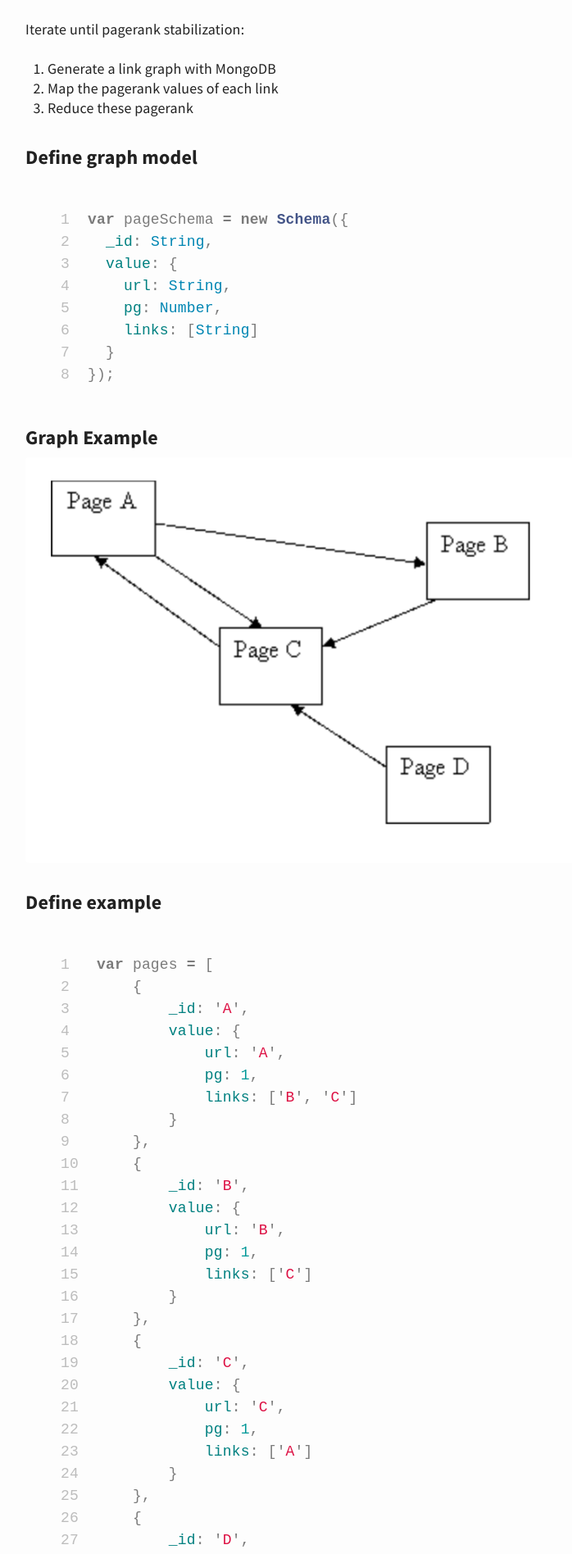
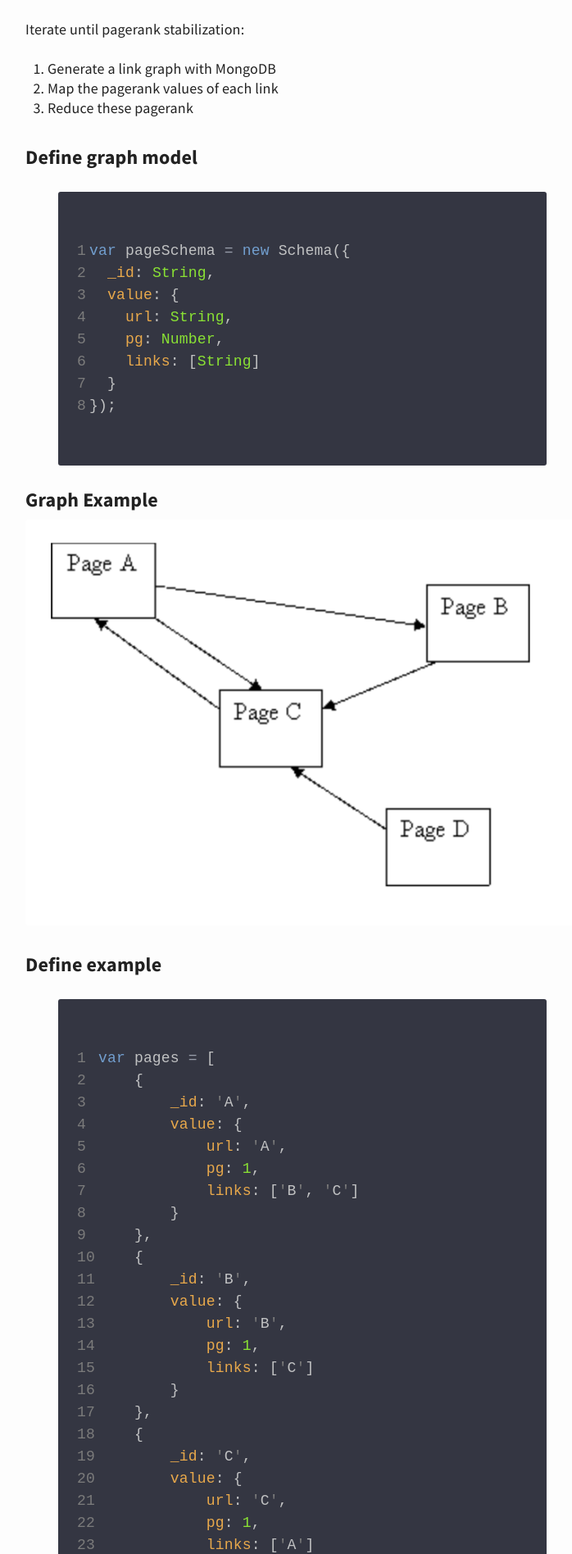
Before and after one commit to exced/exced.github.io.old, a Jekyll site: the page built from _posts/2016-12-20-pagerank-mapreduce.md, in a window 1280 px wide. Shown: the part 551-2447 px from the top of the page at 82% size, without its empty margins (271-969 px from the left). Built offline with Jekyll 4.4.1, drawn with Linux system fonts in a browser that asks for light colours; nearby versions of some CDN libraries; some of the changed text lies outside the part shown.

Commit message:
syntax scss

```diff
--- a/_config.yml
+++ b/_config.yml
@@ -14,6 +14,7 @@ author:
 # Build settings
 baseurl: # Change this to your relative path (ex: /blog/), or leave just a /
 markdown: kramdown
+highlighter: rouge
 source: .
 destination: ./_site
 permalink: /:title
--- a/_layouts/page.html
+++ b/_layouts/page.html
@@ -2,7 +2,5 @@
 layout: default
 ---
 <article id="page">
-
   {{ content }}
-
 </article>
--- a/_layouts/post.html
+++ b/_layouts/post.html
@@ -5,8 +5,6 @@ layout: default
 	<h2>{{ page.title }}</h2>
 	<time datetime="{{ page.date | date_to_xmlschema }}" class="by-line">{{ page.date | date_to_string }}</time>
 	<div class="content">
-
 		{{ content }}
-
 	</div>
 </article>
--- a/_sass/syntax.scss
+++ b/_sass/syntax.scss
@@ -1,66 +1,37 @@
 /*
- * A Github stylesheet to highlight code snippet
- * https://github.com/mojombo/tpw/blob/master/css/syntax.css
- */
+  Darkly Pygments Theme
+  (c) 2014 Sourcey
+  http://sourcey.com
+*/
 
-// .highlight  { background-color: #FFF; }
-.lineno { color: darken($background-color, 25%); margin-right: 1em; }
-.highlight .c { color: #999988; font-style: italic } /* Comment */
-.highlight .err { color: #a61717; background-color: #e3d2d2 } /* Error */
-.highlight .k { font-weight: bold } /* Keyword */
-.highlight .o { font-weight: bold } /* Operator */
-.highlight .cm { color: #999988; font-style: italic } /* Comment.Multiline */
-.highlight .cp { color: #999999; font-weight: bold } /* Comment.Preproc */
-.highlight .c1 { color: #999988; font-style: italic } /* Comment.Single */
-.highlight .cs { color: #999999; font-weight: bold; font-style: italic } /* Comment.Special */
-.highlight .gd { color: #000000; background-color: #ffdddd } /* Generic.Deleted */
-.highlight .gd .x { color: #000000; background-color: #ffaaaa } /* Generic.Deleted.Specific */
-.highlight .ge { font-style: italic } /* Generic.Emph */
-.highlight .gr { color: #aa0000 } /* Generic.Error */
-.highlight .gh { color: #999999 } /* Generic.Heading */
-.highlight .gi { color: #000000; background-color: #ddffdd } /* Generic.Inserted */
-.highlight .gi .x { color: #000000; background-color: #aaffaa } /* Generic.Inserted.Specific */
-.highlight .go { color: #888888 } /* Generic.Output */
-.highlight .gp { color: #555555 } /* Generic.Prompt */
-.highlight .gs { font-weight: bold } /* Generic.Strong */
-.highlight .gu { color: #aaaaaa } /* Generic.Subheading */
-.highlight .gt { color: #aa0000 } /* Generic.Traceback */
-.highlight .kc { font-weight: bold } /* Keyword.Constant */
-.highlight .kd { font-weight: bold } /* Keyword.Declaration */
-.highlight .kp { font-weight: bold } /* Keyword.Pseudo */
-.highlight .kr { font-weight: bold } /* Keyword.Reserved */
-.highlight .kt { color: #445588; font-weight: bold } /* Keyword.Type */
-.highlight .m { color: #009999 } /* Literal.Number */
-.highlight .s { color: #d14 } /* Literal.String */
-.highlight .na { color: #008080 } /* Name.Attribute */
-.highlight .nb { color: #0086B3 } /* Name.Builtin */
-.highlight .nc { color: #445588; font-weight: bold } /* Name.Class */
-.highlight .no { color: #008080 } /* Name.Constant */
-.highlight .ni { color: #800080 } /* Name.Entity */
-.highlight .ne { color: #990000; font-weight: bold } /* Name.Exception */
-.highlight .nf { color: #990000; font-weight: bold } /* Name.Function */
-.highlight .nn { color: #555555 } /* Name.Namespace */
-.highlight .nt { color: #000080 } /* Name.Tag */
-.highlight .nv { color: #008080 } /* Name.Variable */
-.highlight .ow { font-weight: bold } /* Operator.Word */
-.highlight .w { color: #bbbbbb } /* Text.Whitespace */
-.highlight .mf { color: #009999 } /* Literal.Number.Float */
-.highlight .mh { color: #009999 } /* Literal.Number.Hex */
-.highlight .mi { color: #009999 } /* Literal.Number.Integer */
-.highlight .mo { color: #009999 } /* Literal.Number.Oct */
-.highlight .sb { color: #d14 } /* Literal.String.Backtick */
-.highlight .sc { color: #d14 } /* Literal.String.Char */
-.highlight .sd { color: #d14 } /* Literal.String.Doc */
-.highlight .s2 { color: #d14 } /* Literal.String.Double */
-.highlight .se { color: #d14 } /* Literal.String.Escape */
-.highlight .sh { color: #d14 } /* Literal.String.Heredoc */
-.highlight .si { color: #d14 } /* Literal.String.Interpol */
-.highlight .sx { color: #d14 } /* Literal.String.Other */
-.highlight .sr { color: #009926 } /* Literal.String.Regex */
-.highlight .s1 { color: #d14 } /* Literal.String.Single */
-.highlight .ss { color: #990073 } /* Literal.String.Symbol */
-.highlight .bp { color: #999999 } /* Name.Builtin.Pseudo */
-.highlight .vc { color: #008080 } /* Name.Variable.Class */
-.highlight .vg { color: #008080 } /* Name.Variable.Global */
-.highlight .vi { color: #008080 } /* Name.Variable.Instance */
-.highlight .il { color: #009999 } /* Literal.Number.Integer.Long */
+.highlight {
+  white-space: pre;
+  overflow: auto;
+  word-wrap: normal; /* horizontal scrolling */
+  -moz-border-radius: 3px;
+  -webkit-border-radius: 3px;
+  border-radius: 3px;
+  padding: 20px;
+  background: #343642;
+  color: #C1C2C3;
+}
+.highlight .hll { background-color: #ffc; }
+.highlight .gd { color: #2e3436; background-color: #0e1416; }
+.highlight .gr { color: #eeeeec; background-color: #c00; }
+.highlight .gi { color: #babdb6; background-color: #1f2b2d; }
+.highlight .go { color: #2c3032; background-color: #2c3032; }
+.highlight .kt { color: #e3e7df; }
+.highlight .ni { color: #888a85; }
+.highlight .c,.highlight .cm,.highlight .c1,.highlight .cs { color: #8D9684; }
+.highlight .err,.highlight .g,.highlight .l,.highlight .n,.highlight .x,.highlight .p,.highlight .ge,
+.highlight .gp,.highlight .gs,.highlight .gt,.highlight .ld,.highlight .s,.highlight .nc,.highlight .nd,
+.highlight .ne,.highlight .nl,.highlight .nn,.highlight .nx,.highlight .py,.highlight .ow,.highlight .w,.highlight .sb,
+.highlight .sc,.highlight .sd,.highlight .s2,.highlight .se,.highlight .sh,.highlight .si,.highlight .sx,.highlight .sr,
+.highlight .s1,.highlight .ss,.highlight .bp { color: #C1C2C3; }
+.highlight .k,.highlight .kc,.highlight .kd,.highlight .kn,.highlight .kp,.highlight .kr,
+.highlight .nt { color: #729fcf; }
+.highlight .cp,.highlight .gh,.highlight .gu,.highlight .na,.highlight .nf { color: #E9A94B ; }
+.highlight .m,.highlight .nb,.highlight .no,.highlight .mf,.highlight .mh,.highlight .mi,.highlight .mo,
+.highlight .il { color: #8ae234; }
+.highlight .o { color: #989DAA; }
+.highlight .nv,.highlight .vc,.highlight .vg,.highlight .vi { color: #fff; }
```
Also changed, not shown: _posts/2016-12-15-xor-nn.md (+5 -5 lines).
